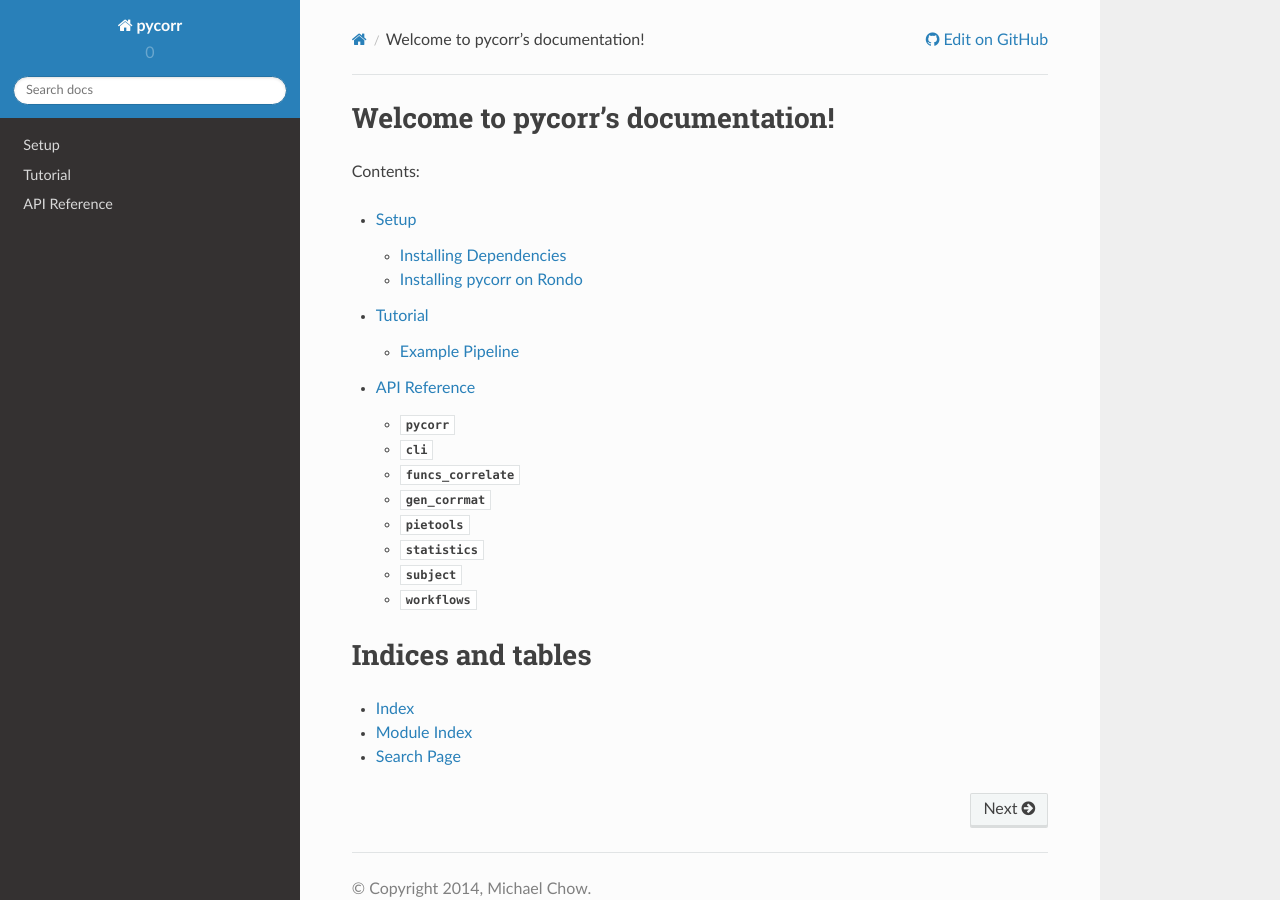
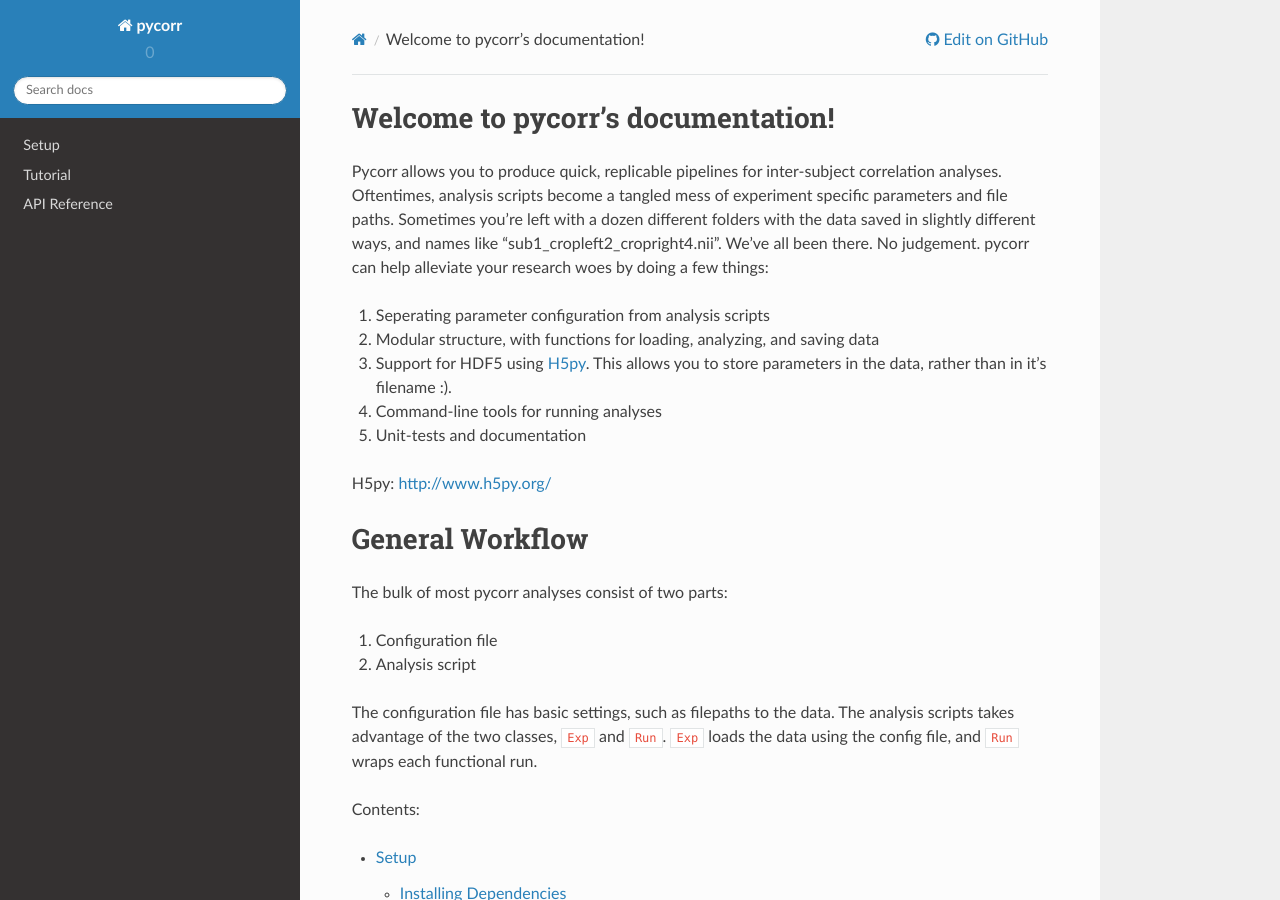
Before and after one commit to machow/pycorr, a Sphinx documentation site: the page built from docs/source/index.rst, in a window 1280 px wide and 900 px high. Built offline with Sphinx 7.4.7 and the Read the Docs theme 2.0.0, drawn with Linux system fonts in a browser that asks for light colours.

Commit message:
basic introduction

```diff
--- a/docs/source/index.rst
+++ b/docs/source/index.rst
@@ -5,6 +5,29 @@
 
 Welcome to pycorr's documentation!
 ==================================
+Pycorr allows you to produce quick, replicable pipelines for inter-subject correlation analyses.
+Oftentimes, analysis scripts become a tangled mess of experiment specific parameters and file paths.
+Sometimes you're left with a dozen different folders with the data saved in slightly different ways, and names like "sub1_cropleft2_cropright4.nii".
+We've all been there. No judgement. pycorr can help alleviate your research woes by doing a few things:
+
+1. Seperating parameter configuration from analysis scripts
+2. Modular structure, with functions for loading, analyzing, and saving data
+3. Support for HDF5 using `H5py`_. This allows you to store parameters in the data, rather than in it's filename :).
+4. Command-line tools for running analyses
+5. Unit-tests and documentation
+
+_`H5py`: http://www.h5py.org/
+
+General Workflow
+================
+The bulk of most pycorr analyses consist of two parts:
+
+1. Configuration file
+2. Analysis script
+
+The configuration file has basic settings, such as filepaths to the data.
+The analysis scripts takes advantage of the two classes, ``Exp`` and ``Run``.
+``Exp`` loads the data using the config file, and ``Run`` wraps each functional run.
 
 Contents:
 
```
